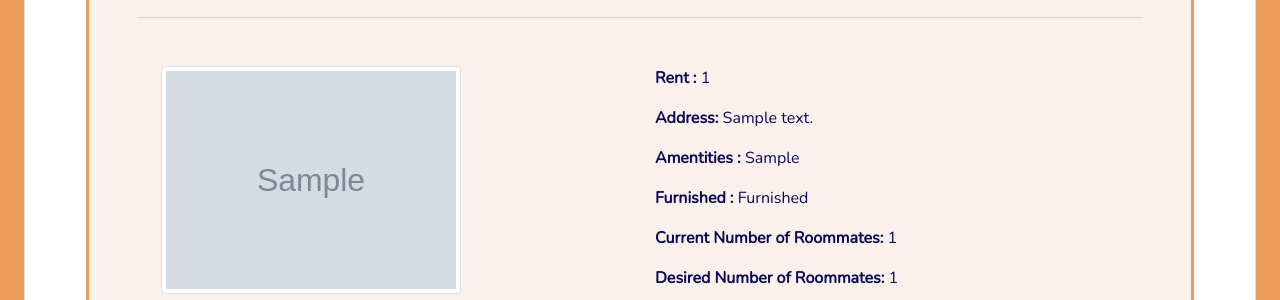
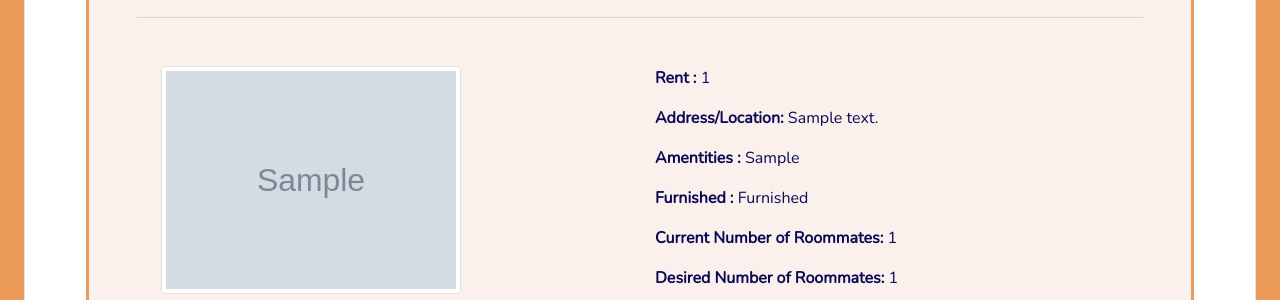
Before and after one commit to hanahamberno/project-a-23, a Django app: page /profile/1 in a window 1280 px wide. Shown: the part 847-1147 px from the top of the page. Run offline with Django 3.2, Linux system fonts and the light colour scheme; tables that the repository leaves empty hold one stand-in row (values such as "Sample post"); grey boxes marked "Sample" are stand-in pictures; some libraries are stand-ins or nearby versions; some web fonts are replaced.

Commit message:
change the name

```diff
--- a/social_app/templates/social_app/detail.html
+++ b/social_app/templates/social_app/detail.html
@@ -98,7 +98,7 @@
                         {%endif%}
                         </p>
                         <p>
-                            <strong>Address:</strong>
+                            <strong>Address/Location:</strong>
                             {%if profile.property.address%}
                             {{ profile.property.address }}
                         {%else%}
```
